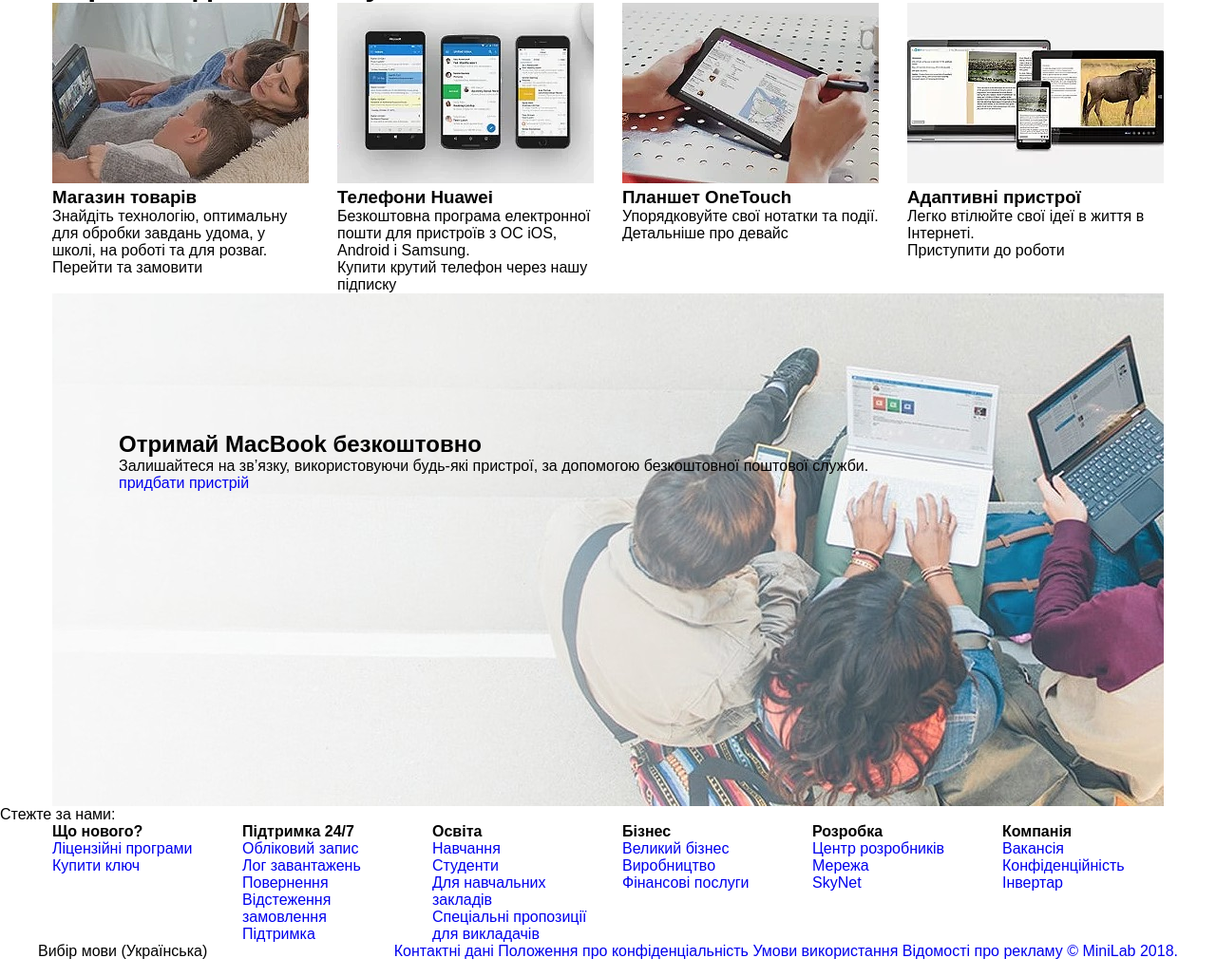
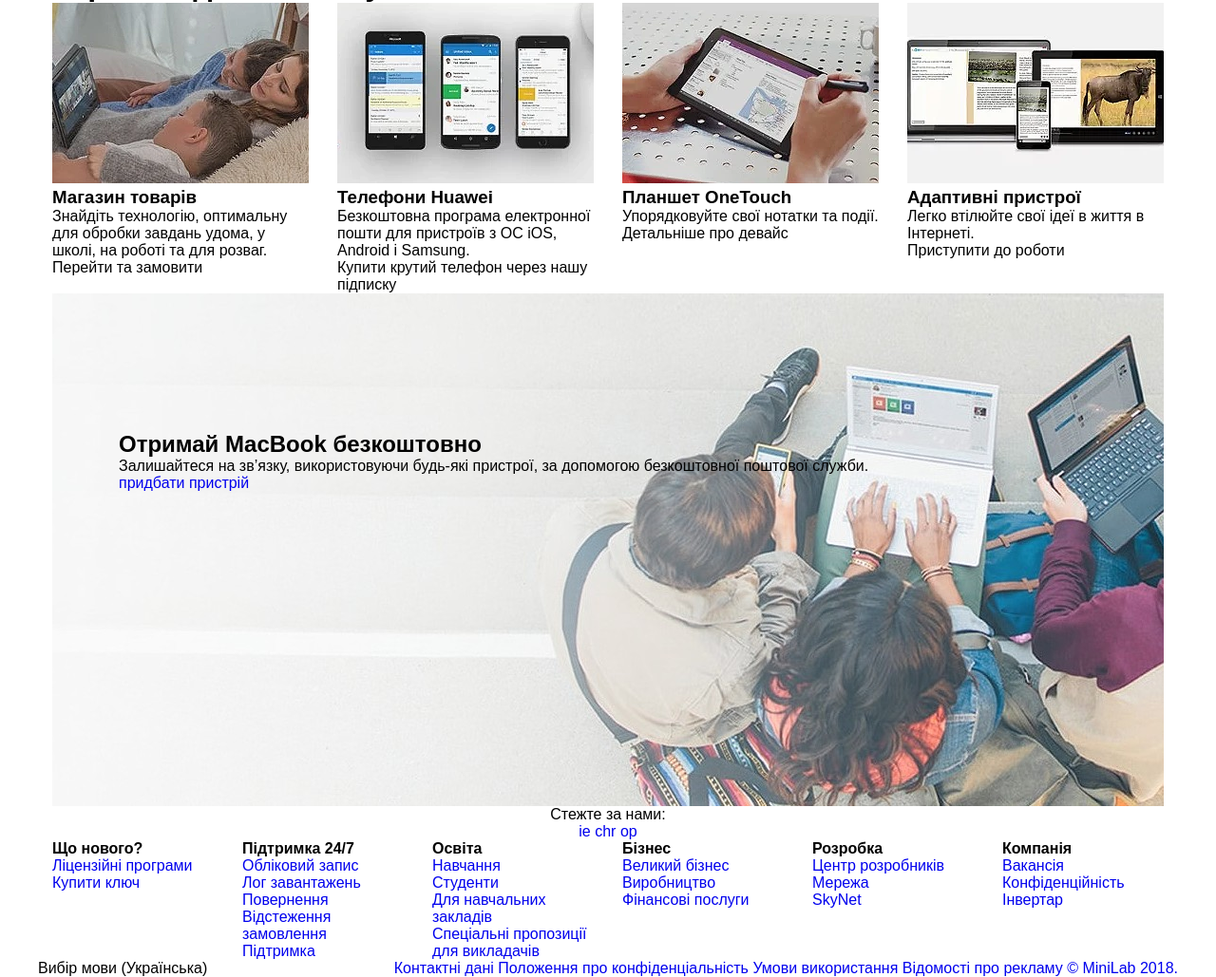
Before and after one commit to Mr-No-bo-dy/MiniLab, a plain HTML site: page index.html in a window 1280 px wide. Shown: the part 592-1621 px from the top of the page at 95% size. Drawn offline with Linux system fonts and the light colour scheme.

```diff
--- a/css/style.css
+++ b/css/style.css
@@ -55,3 +55,7 @@
     box-sizing: border-box;
     background: url(../img/bg-macbook.jpg) right top;
 }
+
+.social {
+    text-align: center;
+}
--- a/index.html
+++ b/index.html
@@ -101,9 +101,11 @@
         </div>
         <div class="social">
             <p>Стежте за нами:</p>
-            <div>
-                <a class="ie" href="#"></a><a class="chrome" href="#"></a><a class="opera" href="#"></a>
-            </div>
+            <p>
+                <a class="ie" href="#">ie</a>
+                <a class="chrome" href="#">chr</a>
+                <a class="opera" href="#">op</a>
+            </p>
         </div>
     </main>
     <footer>
```
